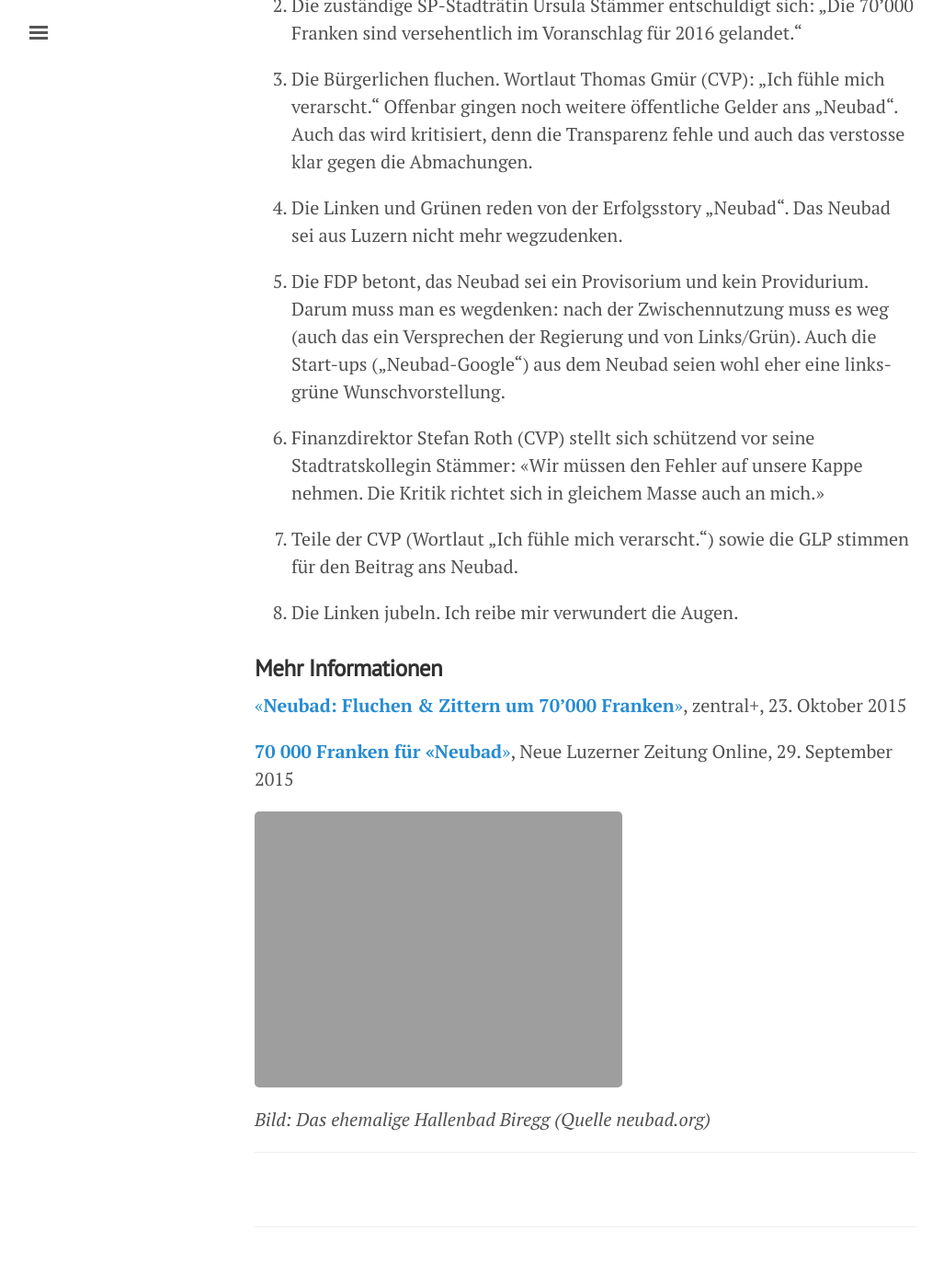
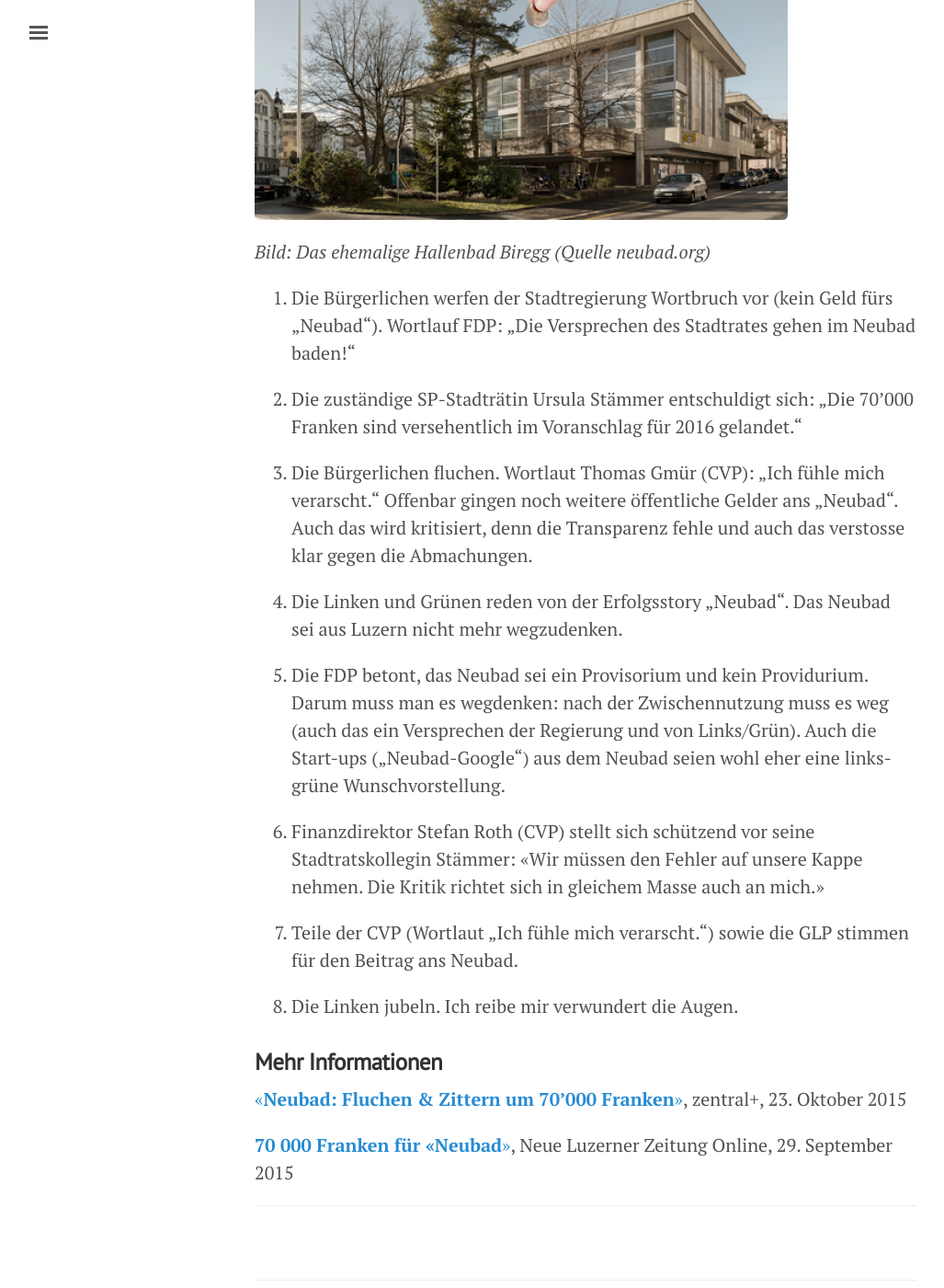
Before and after one commit to freinhard/freinhard.github.io, a Jekyll site: the page built from _posts/2015-10-23-debatte-neubad.md, in a window 1280 px wide and 1400 px high, scrolled down 509 px. Shown: the whole window at 92% size, without its empty margins (3-1030 px from the left). Built offline with Jekyll 4.4.1, drawn with Linux system fonts in a browser that asks for light colours; comment, search, counter and statistics services are not loaded.

Commit message:
Image URL

```diff
--- a/_posts/2015-10-23-debatte-neubad.md
+++ b/_posts/2015-10-23-debatte-neubad.md
@@ -2,6 +2,9 @@
 layout: post
 title: Die wunderliche Debatte im Stadtparlament zum „Neubad“
 ---
+
+![Hallenbad]({{ site.url }}/public/assets/neubad-geld.jpg)
+*Bild: Das ehemalige Hallenbad Biregg (Quelle neubad.org)*
 
 1. Die Bürgerlichen werfen der Stadtregierung Wortbruch vor (kein Geld fürs „Neubad“). Wortlauf FDP: „Die Versprechen des Stadtrates gehen im Neubad baden!“
 
@@ -23,6 +26,3 @@ title: Die wunderliche Debatte im Stadtparlament zum „Neubad“
 [«**Neubad: Fluchen & Zittern um 70'000 Franken**»](http://www.zentralplus.ch/de/news/politik/4444592/Neubad-Fluchen--Zittern-um-70'000-Franken.htm), zentral+, 23. Oktober 2015
 
 [**70 000 Franken für «Neubad**»](http://www.luzernerzeitung.ch/nachrichten/zentralschweiz/lu/abo/70-000-Franken-fuer-Neubad;art9647,602518), Neue Luzerner Zeitung Online, 29. September 2015
-
-![Hallenbad]({{ site.url }}/public/assets/hallenbad-geld.jpg)
-*Bild: Das ehemalige Hallenbad Biregg (Quelle neubad.org)*
```
